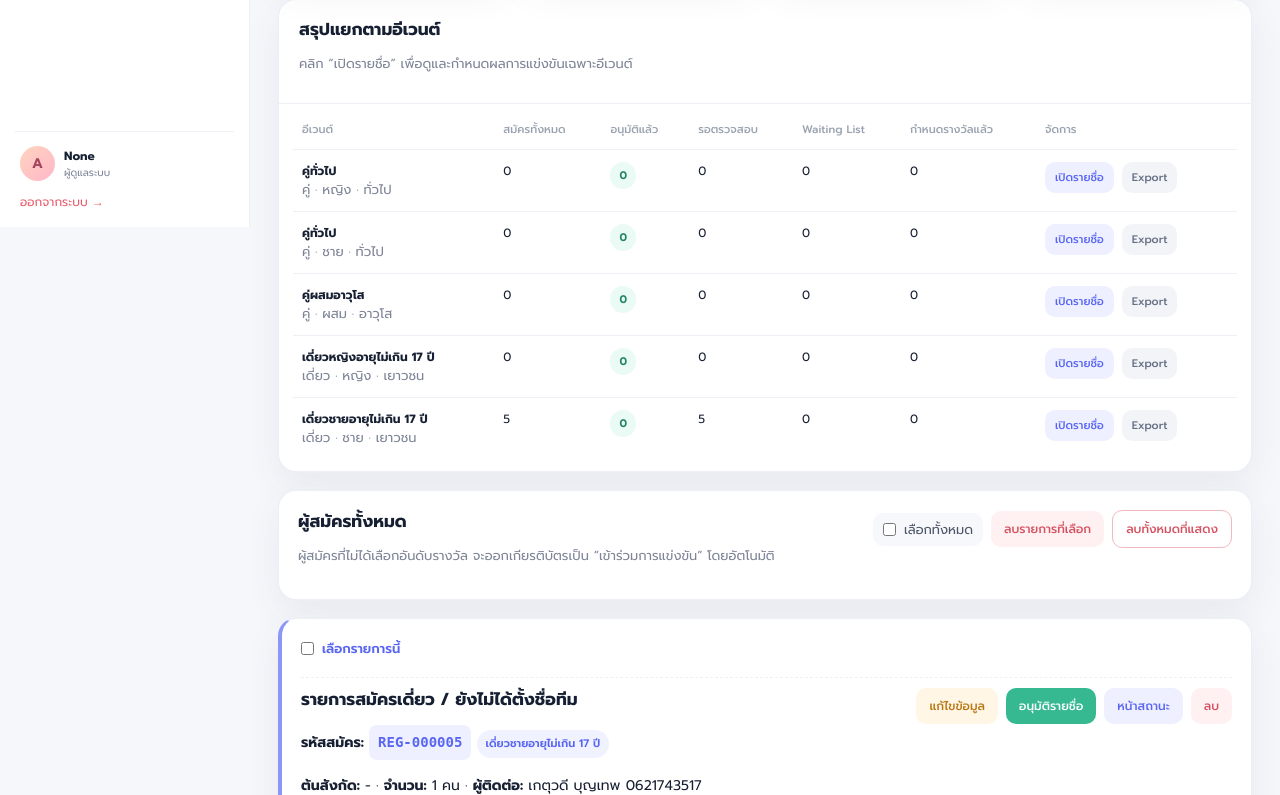
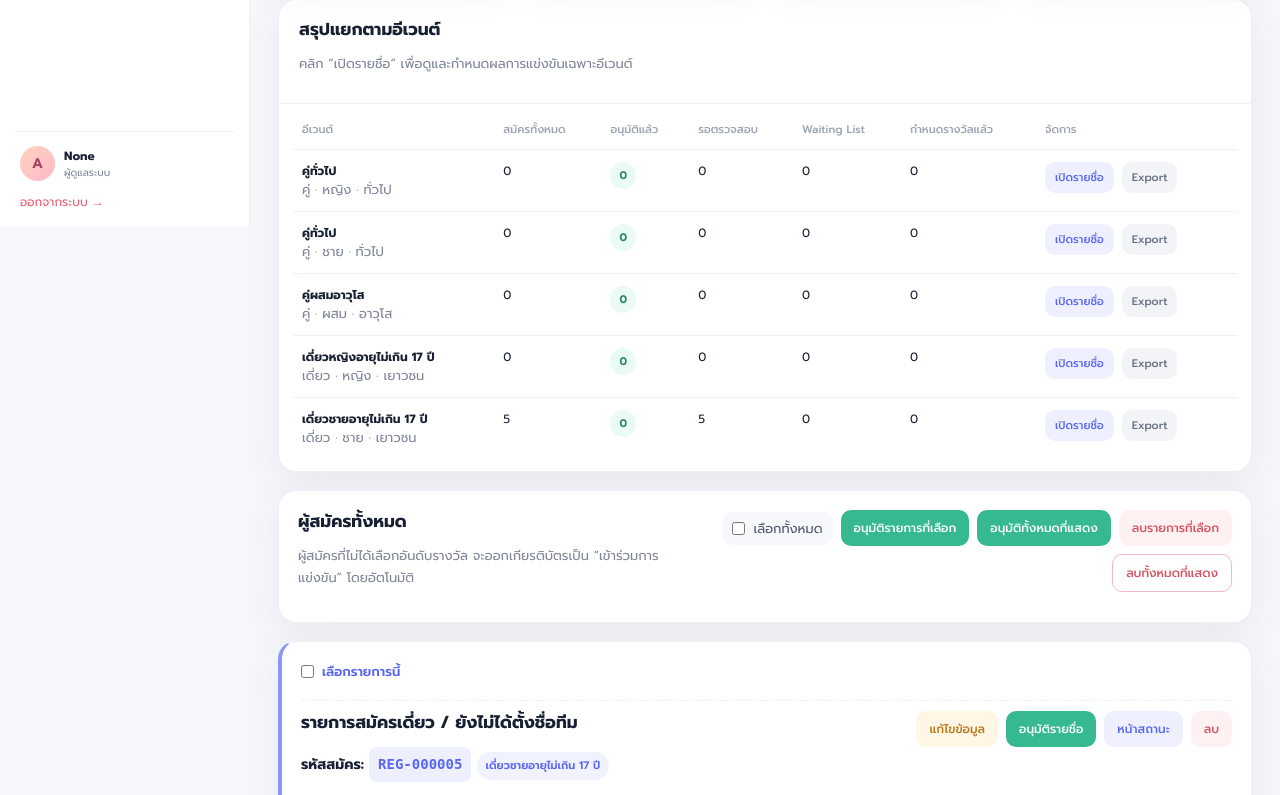
Before and after one commit to Dekchairukna/register_team, a Flask app: page /admin/tournament/1/registrations in a window 1280 px wide. Shown: the part 573-1368 px from the top of the page. Run offline with Flask 3, Linux system fonts and the light colour scheme; a user stored in the database is signed in; data comes from the database, SQL or seed files in the repository; some libraries are stand-ins or nearby versions.

```diff
--- a/app.py
+++ b/app.py
@@ -1074,7 +1074,8 @@ def delete_registrations_bulk(tournament_id):
         if not owned_event: selected_event_id=None
     action=request.form.get('action','delete_selected')
     ids=[]
-    if action=='delete_all':
+    all_actions={'delete_all','approve_all'}
+    if action in all_actions:
         query='SELECT r.id FROM registrations r JOIN events e ON r.event_id=e.id WHERE e.tournament_id=?'
         args=[tournament_id]
         if selected_event_id:
@@ -1090,13 +1091,33 @@ def delete_registrations_bulk(tournament_id):
             marks=','.join(['?']*len(selected))
             query=f'SELECT r.id FROM registrations r JOIN events e ON r.event_id=e.id WHERE e.tournament_id=? AND r.id IN ({marks})'
             ids=[r['id'] for r in conn.execute(query,(tournament_id,*selected)).fetchall()]
+
+    redirect_url=url_for('tournament_registrations',tournament_id=tournament_id,event_id=selected_event_id) if selected_event_id else url_for('tournament_registrations',tournament_id=tournament_id)
+    if not ids:
+        conn.close()
+        flash('ยังไม่ได้เลือกรายการ')
+        return redirect(redirect_url)
+
+    if action in {'approve_selected','approve_all'}:
+        marks=','.join(['?']*len(ids))
+        eligible=conn.execute(f'''SELECT id FROM registrations
+            WHERE id IN ({marks}) AND is_complete=1 AND is_waitlist=0 AND status!='approved' ''',tuple(ids)).fetchall()
+        eligible_ids=[r['id'] for r in eligible]
+        if eligible_ids:
+            eligible_marks=','.join(['?']*len(eligible_ids))
+            conn.execute(f'''UPDATE registrations SET status='approved',approved_at=?
+                WHERE id IN ({eligible_marks})''',(now(),*eligible_ids))
+        skipped=len(ids)-len(eligible_ids)
+        conn.commit(); conn.close()
+        message=f'อนุมัติผู้สมัครเรียบร้อยแล้ว {len(eligible_ids)} รายการ'
+        if skipped: message += f' · ข้าม {skipped} รายการที่อนุมัติไม่ได้หรืออนุมัติไว้แล้ว'
+        flash(message)
+        return redirect(redirect_url)
+
     conn.close()
-    if not ids:
-        flash('ยังไม่ได้เลือกรายการที่จะลบ')
-        return redirect(url_for('tournament_registrations',tournament_id=tournament_id,event_id=selected_event_id) if selected_event_id else url_for('tournament_registrations',tournament_id=tournament_id))
     for rid in ids: delete_registration_internal(rid)
     flash(f'ลบผู้สมัครเรียบร้อยแล้ว {len(ids)} รายการ')
-    return redirect(url_for('tournament_registrations',tournament_id=tournament_id,event_id=selected_event_id) if selected_event_id else url_for('tournament_registrations',tournament_id=tournament_id))
+    return redirect(redirect_url)
 
 @app.route('/admin/registration/<int:registration_id>/delete')
 def delete_registration(registration_id):
--- a/templates/tournament_registrations.html
+++ b/templates/tournament_registrations.html
@@ -77,6 +77,8 @@
     <form id="bulkDeleteForm" method="post" action="{{ url_for('delete_registrations_bulk',tournament_id=tournament['id']) }}" onsubmit="return confirmBulkDelete(event)" class="bulk-delete-form">
       <input type="hidden" name="event_id" value="{{ selected_event_id or '' }}">
       <label class="inline-check select-all-check"><input type="checkbox" id="selectAllRegistrations" onchange="toggleAllRegistrations(this.checked)"> เลือกทั้งหมด</label>
+      <button type="submit" name="action" value="approve_selected" class="btn btn-success">อนุมัติรายการที่เลือก</button>
+      <button type="submit" name="action" value="approve_all" class="btn btn-success">อนุมัติทั้งหมด{{ 'ในอีเวนต์นี้' if selected_event else 'ที่แสดง' }}</button>
       <button type="submit" name="action" value="delete_selected" class="btn btn-danger">ลบรายการที่เลือก</button>
       <button type="submit" name="action" value="delete_all" class="btn btn-danger-outline">ลบทั้งหมด{{ 'ในอีเวนต์นี้' if selected_event else 'ที่แสดง' }}</button>
     </form>
@@ -150,9 +152,11 @@ function toggleAllRegistrations(checked){
 }
 function confirmBulkDelete(event){
   const action=event.submitter ? event.submitter.value : 'delete_selected';
+  if(action==='approve_all') return confirm('ยืนยันอนุมัติผู้สมัครทั้งหมด{{ "ในอีเวนต์นี้" if selected_event else "ที่แสดงทั้งหมด" }}? ระบบจะข้าม Waiting List และรายการที่รายชื่อนักกีฬายังไม่ครบ');
   if(action==='delete_all') return confirm('ยืนยันลบผู้สมัครทั้งหมด{{ "ในอีเวนต์นี้" if selected_event else "ที่แสดงทั้งหมด" }}? การดำเนินการนี้ย้อนกลับไม่ได้');
   const count=document.querySelectorAll('.registration-select:checked').length;
-  if(!count){ alert('กรุณาเลือกรายการที่ต้องการลบ'); return false; }
+  if(!count){ alert('กรุณาเลือกรายการก่อน'); return false; }
+  if(action==='approve_selected') return confirm('ยืนยันอนุมัติผู้สมัครที่เลือก '+count+' รายการ? ระบบจะข้าม Waiting List และรายการที่รายชื่อนักกีฬายังไม่ครบ');
   return confirm('ยืนยันลบผู้สมัครที่เลือก '+count+' รายการ?');
 }
 </script>
```
Also changed, not shown: README.txt.
